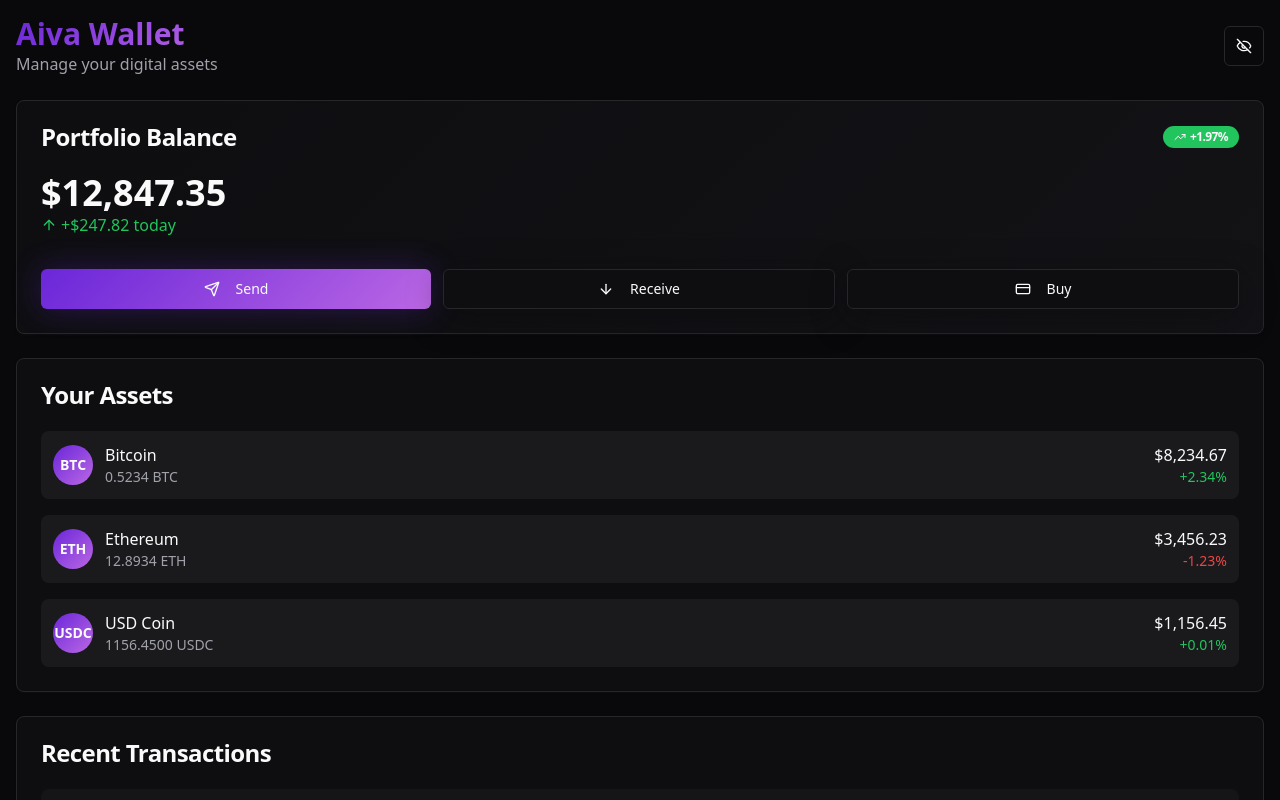
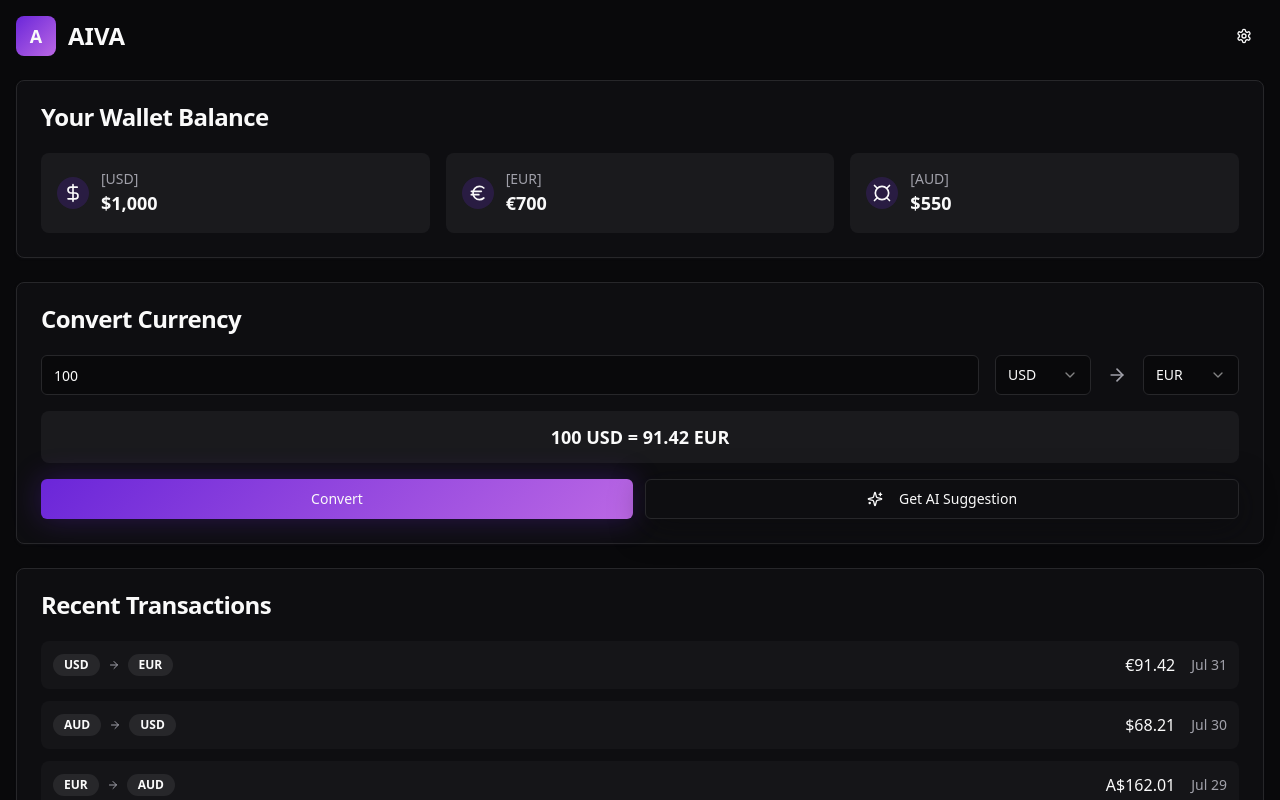
Before and after one commit to cheeroo2020/aiva-glow-wallet, a React (Vite) app: page / in a window 1280 px wide. Shown: the top 800 px of the page. Built offline with nearby package versions, Linux system fonts and the light colour scheme.

Commit message:
Add wallet dashboard layout
Implement the wallet dashboard UI with sections for balance, currency conversion, and recent transactions.

```diff
--- a/src/components/WalletDashboard.tsx
+++ b/src/components/WalletDashboard.tsx
@@ -1,113 +1,151 @@
 import { Button } from "@/components/ui/button";
 import { Card, CardContent, CardHeader, CardTitle } from "@/components/ui/card";
+import { Input } from "@/components/ui/input";
+import { Select, SelectContent, SelectItem, SelectTrigger, SelectValue } from "@/components/ui/select";
 import { Badge } from "@/components/ui/badge";
-import { ArrowUpIcon, ArrowDownIcon, SendIcon, CreditCardIcon, TrendingUpIcon, EyeIcon, EyeOffIcon } from "lucide-react";
+import { ArrowRightIcon, SettingsIcon, SparklesIcon, DollarSignIcon, EuroIcon, CurrencyIcon } from "lucide-react";
 import { useState } from "react";
 
 const WalletDashboard = () => {
-  const [showBalance, setShowBalance] = useState(true);
+  const [convertAmount, setConvertAmount] = useState("100");
+  const [fromCurrency, setFromCurrency] = useState("USD");
+  const [toCurrency, setToCurrency] = useState("EUR");
 
-  const portfolioData = {
-    totalBalance: 12847.35,
-    totalChange: 247.82,
-    changePercentage: 1.97,
-    assets: [
-      { symbol: "BTC", name: "Bitcoin", balance: 0.5234, value: 8234.67, change: 2.34 },
-      { symbol: "ETH", name: "Ethereum", balance: 12.8934, value: 3456.23, change: -1.23 },
-      { symbol: "USDC", name: "USD Coin", balance: 1156.45, value: 1156.45, change: 0.01 },
-    ]
+  const walletBalances = {
+    USD: 1000.00,
+    EUR: 700.00,
+    AUD: 550.00
+  };
+
+  const exchangeRates = {
+    "USD-EUR": 0.9142,
+    "USD-AUD": 1.4821,
+    "EUR-USD": 1.0938,
+    "EUR-AUD": 1.6201,
+    "AUD-USD": 0.6747,
+    "AUD-EUR": 0.6172
   };
 
   const recentTransactions = [
-    { id: 1, type: "receive", asset: "BTC", amount: 0.0234, value: 567.89, status: "completed", time: "2h ago" },
-    { id: 2, type: "send", asset: "ETH", amount: 2.1, value: 456.78, status: "completed", time: "5h ago" },
-    { id: 3, type: "receive", asset: "USDC", amount: 250, value: 250, status: "pending", time: "1d ago" },
+    { id: 1, from: "USD", to: "EUR", amount: "€91.42", date: "Jul 31" },
+    { id: 2, from: "AUD", to: "USD", amount: "$68.21", date: "Jul 30" },
+    { id: 3, from: "EUR", to: "AUD", amount: "A$162.01", date: "Jul 29" },
   ];
+
+  const getConvertedAmount = () => {
+    const rate = exchangeRates[`${fromCurrency}-${toCurrency}`] || 1;
+    return (parseFloat(convertAmount) * rate).toFixed(2);
+  };
+
+  const getCurrencyIcon = (currency: string) => {
+    switch (currency) {
+      case 'USD': return <DollarSignIcon className="h-5 w-5" />;
+      case 'EUR': return <EuroIcon className="h-5 w-5" />;
+      case 'AUD': return <CurrencyIcon className="h-5 w-5" />;
+      default: return <DollarSignIcon className="h-5 w-5" />;
+    }
+  };
 
   return (
     <div className="min-h-screen bg-background p-4 space-y-6">
       {/* Header */}
       <div className="flex items-center justify-between">
-        <div>
-          <h1 className="text-3xl font-bold bg-gradient-primary bg-clip-text text-transparent">
-            Aiva Wallet
-          </h1>
-          <p className="text-muted-foreground">Manage your digital assets</p>
+        <div className="flex items-center space-x-3">
+          <div className="w-10 h-10 rounded-lg bg-gradient-primary flex items-center justify-center">
+            <span className="text-lg font-bold text-primary-foreground">A</span>
+          </div>
+          <h1 className="text-2xl font-bold text-foreground">AIVA</h1>
         </div>
-        <Button variant="outline" size="icon" onClick={() => setShowBalance(!showBalance)}>
-          {showBalance ? <EyeOffIcon className="h-4 w-4" /> : <EyeIcon className="h-4 w-4" />}
+        <Button variant="ghost" size="icon">
+          <SettingsIcon className="h-5 w-5" />
         </Button>
       </div>
 
-      {/* Portfolio Overview */}
-      <Card className="bg-gradient-card shadow-card animate-slide-up">
+      {/* Wallet Balance */}
+      <Card className="shadow-card animate-slide-up">
         <CardHeader>
-          <CardTitle className="flex items-center justify-between">
-            <span>Portfolio Balance</span>
-            <Badge variant={portfolioData.changePercentage > 0 ? "default" : "destructive"} className="bg-success text-success-foreground">
-              <TrendingUpIcon className="h-3 w-3 mr-1" />
-              +{portfolioData.changePercentage}%
-            </Badge>
-          </CardTitle>
+          <CardTitle>Your Wallet Balance</CardTitle>
         </CardHeader>
-        <CardContent className="space-y-4">
-          <div>
-            <div className="text-4xl font-bold">
-              {showBalance ? `$${portfolioData.totalBalance.toLocaleString()}` : "****"}
-            </div>
-            <div className="text-success flex items-center">
-              <ArrowUpIcon className="h-4 w-4 mr-1" />
-              +${portfolioData.totalChange.toFixed(2)} today
-            </div>
-          </div>
-
-          {/* Quick Actions */}
-          <div className="flex gap-3 pt-4">
-            <Button variant="gradient" className="flex-1">
-              <SendIcon className="h-4 w-4 mr-2" />
-              Send
-            </Button>
-            <Button variant="wallet" className="flex-1">
-              <ArrowDownIcon className="h-4 w-4 mr-2" />
-              Receive
-            </Button>
-            <Button variant="wallet" className="flex-1">
-              <CreditCardIcon className="h-4 w-4 mr-2" />
-              Buy
-            </Button>
+        <CardContent>
+          <div className="grid grid-cols-1 md:grid-cols-3 gap-4">
+            {Object.entries(walletBalances).map(([currency, amount]) => (
+              <div key={currency} className="flex items-center justify-between p-4 rounded-lg bg-secondary/50 hover:bg-secondary transition-colors">
+                <div className="flex items-center space-x-3">
+                  <div className="w-8 h-8 rounded-full bg-primary/20 flex items-center justify-center">
+                    {getCurrencyIcon(currency)}
+                  </div>
+                  <div>
+                    <div className="text-sm text-muted-foreground">[{currency}]</div>
+                    <div className="text-lg font-semibold">
+                      {currency === 'USD' && '$'}
+                      {currency === 'EUR' && '€'}
+                      {currency === 'AUD' && '$'}
+                      {amount.toLocaleString()}
+                    </div>
+                  </div>
+                </div>
+              </div>
+            ))}
           </div>
         </CardContent>
       </Card>
 
-      {/* Assets */}
+      {/* Convert Currency */}
       <Card className="shadow-card animate-slide-up">
         <CardHeader>
-          <CardTitle>Your Assets</CardTitle>
+          <CardTitle>Convert Currency</CardTitle>
         </CardHeader>
         <CardContent className="space-y-4">
-          {portfolioData.assets.map((asset, index) => (
-            <div key={asset.symbol} className="flex items-center justify-between p-3 rounded-lg bg-secondary/50 hover:bg-secondary transition-colors">
-              <div className="flex items-center space-x-3">
-                <div className="w-10 h-10 rounded-full bg-gradient-primary flex items-center justify-center">
-                  <span className="text-sm font-bold text-primary-foreground">{asset.symbol}</span>
-                </div>
-                <div>
-                  <div className="font-medium">{asset.name}</div>
-                  <div className="text-sm text-muted-foreground">
-                    {showBalance ? asset.balance.toFixed(4) : "****"} {asset.symbol}
-                  </div>
-                </div>
-              </div>
-              <div className="text-right">
-                <div className="font-medium">
-                  {showBalance ? `$${asset.value.toLocaleString()}` : "****"}
-                </div>
-                <div className={`text-sm ${asset.change > 0 ? 'text-success' : 'text-destructive'}`}>
-                  {asset.change > 0 ? '+' : ''}{asset.change}%
-                </div>
+          <div className="flex items-center space-x-4">
+            <div className="flex-1">
+              <Input
+                type="number"
+                value={convertAmount}
+                onChange={(e) => setConvertAmount(e.target.value)}
+                placeholder="Amount"
+                className="text-lg"
+              />
+            </div>
+            <Select value={fromCurrency} onValueChange={setFromCurrency}>
+              <SelectTrigger className="w-24">
+                <SelectValue />
+              </SelectTrigger>
+              <SelectContent>
+                <SelectItem value="USD">USD</SelectItem>
+                <SelectItem value="EUR">EUR</SelectItem>
+                <SelectItem value="AUD">AUD</SelectItem>
+              </SelectContent>
+            </Select>
+            <ArrowRightIcon className="h-5 w-5 text-muted-foreground" />
+            <Select value={toCurrency} onValueChange={setToCurrency}>
+              <SelectTrigger className="w-24">
+                <SelectValue />
+              </SelectTrigger>
+              <SelectContent>
+                <SelectItem value="USD">USD</SelectItem>
+                <SelectItem value="EUR">EUR</SelectItem>
+                <SelectItem value="AUD">AUD</SelectItem>
+              </SelectContent>
+            </Select>
+          </div>
+
+          {convertAmount && (
+            <div className="p-3 rounded-lg bg-muted/50 text-center">
+              <div className="text-lg font-semibold">
+                {convertAmount} {fromCurrency} = {getConvertedAmount()} {toCurrency}
               </div>
             </div>
-          ))}
+          )}
+
+          <div className="flex gap-3">
+            <Button variant="gradient" className="flex-1">
+              Convert
+            </Button>
+            <Button variant="wallet" className="flex-1">
+              <SparklesIcon className="h-4 w-4 mr-2" />
+              Get AI Suggestion
+            </Button>
+          </div>
         </CardContent>
       </Card>
 
@@ -116,36 +154,23 @@ const WalletDashboard = () => {
         <CardHeader>
           <CardTitle>Recent Transactions</CardTitle>
         </CardHeader>
-        <CardContent className="space-y-4">
+        <CardContent className="space-y-3">
           {recentTransactions.map((tx) => (
             <div key={tx.id} className="flex items-center justify-between p-3 rounded-lg bg-secondary/30 hover:bg-secondary/50 transition-colors">
               <div className="flex items-center space-x-3">
-                <div className={`w-8 h-8 rounded-full flex items-center justify-center ${
-                  tx.type === 'receive' ? 'bg-success/20' : 'bg-primary/20'
-                }`}>
-                  {tx.type === 'receive' ?
-                    <ArrowDownIcon className="h-4 w-4 text-success" /> :
-                    <ArrowUpIcon className="h-4 w-4 text-primary" />
-                  }
-                </div>
-                <div>
-                  <div className="font-medium capitalize">{tx.type} {tx.asset}</div>
-                  <div className="text-sm text-muted-foreground">{tx.time}</div>
+                <div className="flex items-center space-x-2">
+                  <Badge variant="secondary" className="text-xs">
+                    {tx.from}
+                  </Badge>
+                  <ArrowRightIcon className="h-3 w-3 text-muted-foreground" />
+                  <Badge variant="secondary" className="text-xs">
+                    {tx.to}
+                  </Badge>
                 </div>
               </div>
-              <div className="text-right">
-                <div className="font-medium">
-                  {tx.type === 'receive' ? '+' : '-'}{tx.amount} {tx.asset}
-                </div>
-                <div className="text-sm text-muted-foreground flex items-center">
-                  ${tx.value.toFixed(2)}
-                  <Badge
-                    variant={tx.status === 'completed' ? 'default' : 'secondary'}
-                    className="ml-2 text-xs"
-                  >
-                    {tx.status}
-                  </Badge>
-                </div>
+              <div className="flex items-center space-x-4">
+                <div className="font-medium">{tx.amount}</div>
+                <div className="text-sm text-muted-foreground">{tx.date}</div>
               </div>
             </div>
           ))}
```
